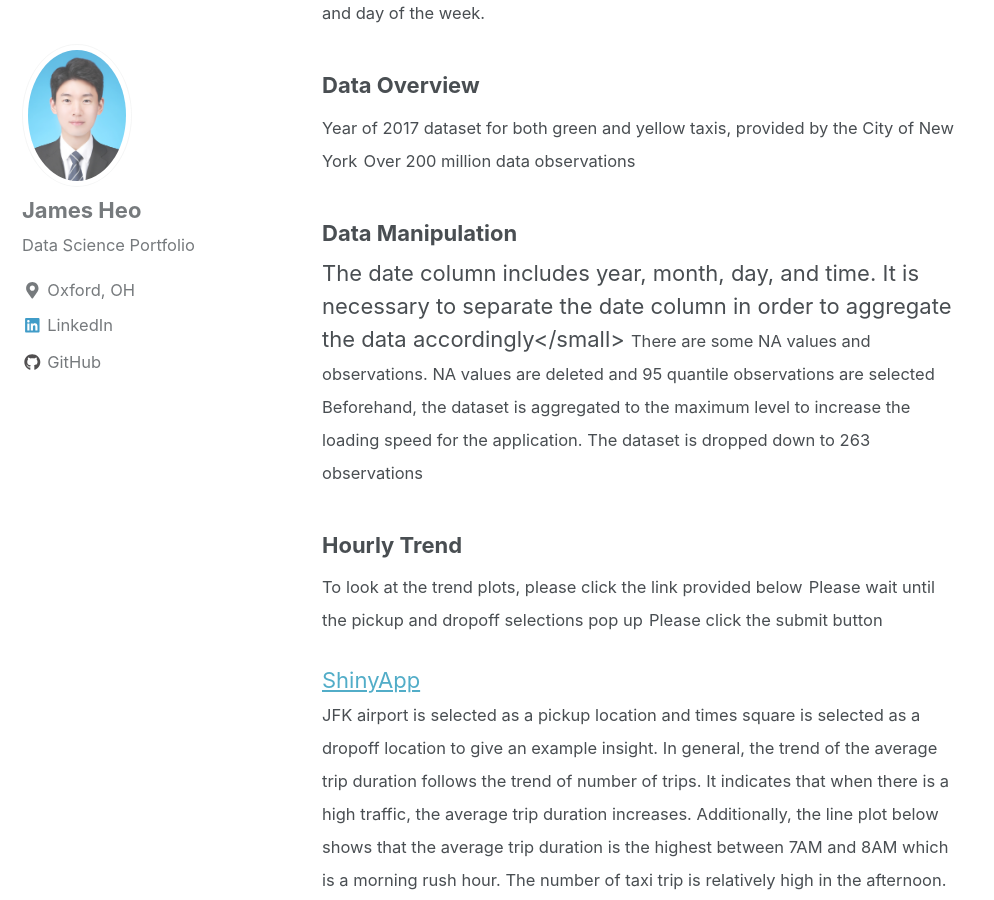
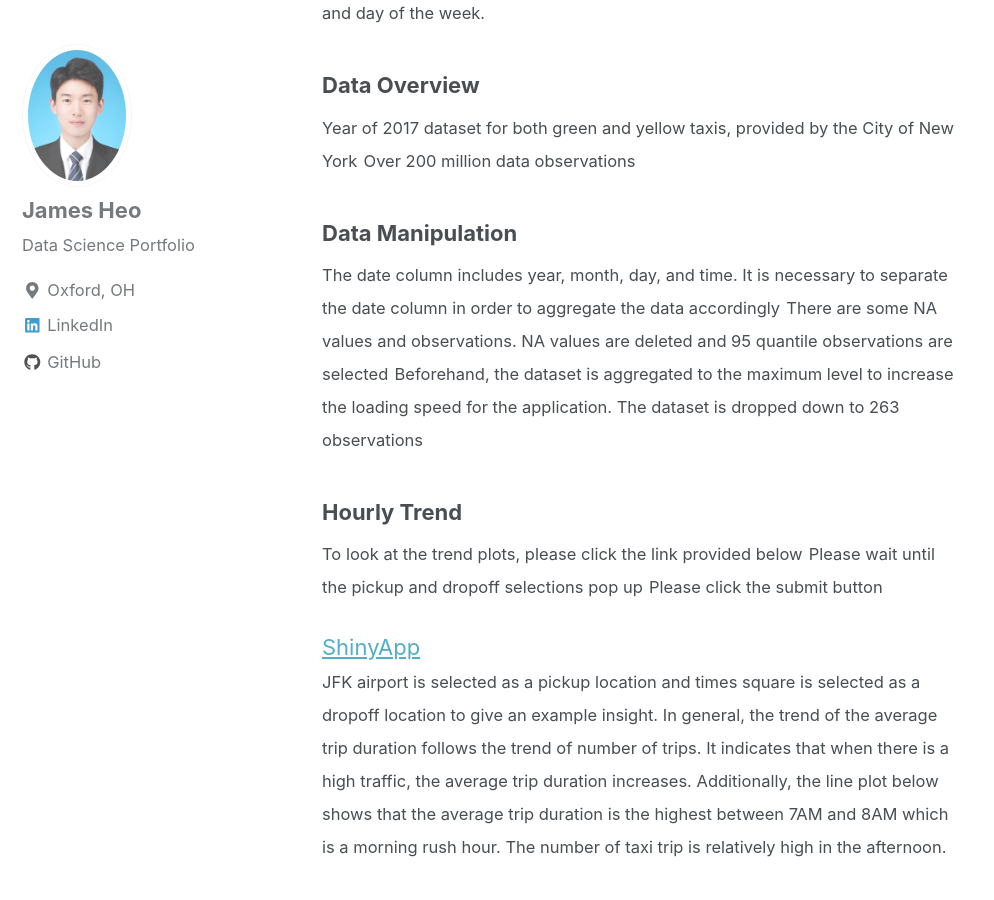
Before and after one commit to JamesHeo/heojstats.github.io, a Jekyll site: the page built from _posts/2018-06-13-NYCTaxiCaps.md, in a window 1280 px wide and 900 px high, scrolled down 877 px. Shown: the whole window, without its empty margins (0-994 px from the left). Built offline with Jekyll 4.4.1, drawn with Linux system fonts in a browser that asks for light colours; nearby versions of some CDN libraries.

```diff
--- a/_posts/2018-06-13-NYCTaxiCaps.md
+++ b/_posts/2018-06-13-NYCTaxiCaps.md
@@ -17,7 +17,7 @@
 <small>Over 200 million data observations</small>
 
 ### Data Manipulation
-The date column includes year, month, day, and time. It is necessary to separate the date column in order to aggregate the data accordingly</small>
+<small>The date column includes year, month, day, and time. It is necessary to separate the date column in order to aggregate the data accordingly</small>
 <small>There are some NA values and observations. NA values are deleted and 95 quantile observations are selected</small>
 <small>Beforehand, the dataset is aggregated to the maximum level to increase the loading speed for the application. The dataset is dropped down to 263 observations</small>
 
```
